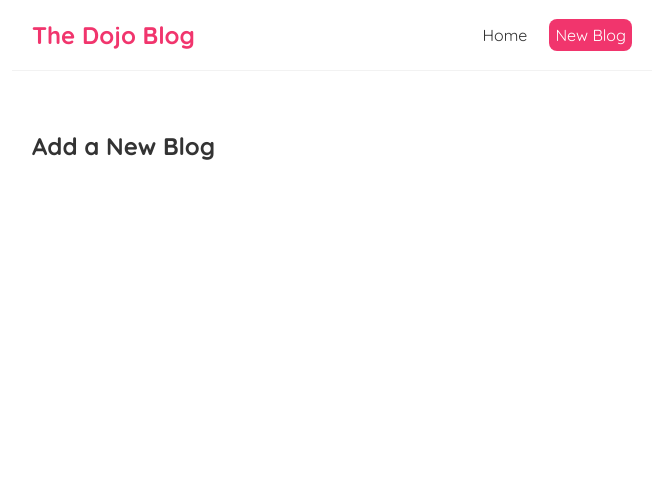
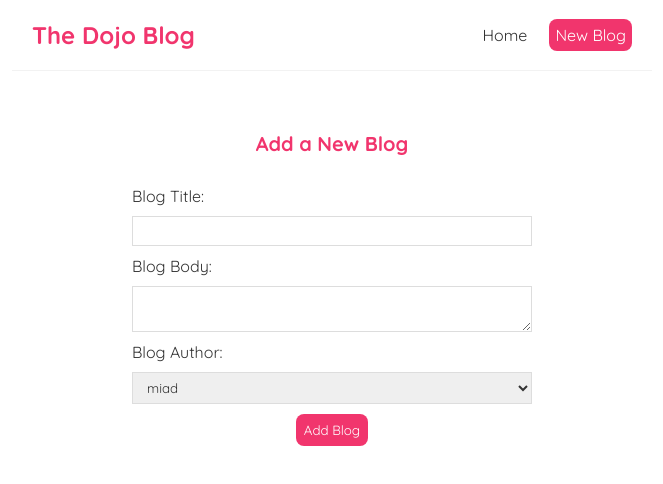
Before and after one commit to foadEbrahimi/Dojo-blog, a React (Create React App) app: page /create in a window 1280 px wide. Shown: the top 484 px of the page, without its empty margins (308-971 px from the left). Built offline with nearby package versions, Linux system fonts and the light colour scheme; the HTML template or start-up script is replaced by a standard one.

Commit message:
Create Form for add blog

```diff
--- a/src/components/Create.js
+++ b/src/components/Create.js
@@ -1,7 +1,33 @@
+import { useState } from 'react';
+
 const Create = () => {
+  const [title, setTitle] = useState('');
+  const [body, setBody] = useState('');
+  const [author, setAuthor] = useState('');
   return (
     <div className="create">
       <h2>Add a New Blog</h2>
+      <form>
+        <label>Blog Title:</label>
+        <input
+          type="text"
+          required
+          value={title}
+          onChange={e => setTitle(e.target.value)}
+        />
+        <label>Blog Body:</label>
+        <textarea
+          required
+          value={body}
+          onChange={e => setBody(e.target.value)}
+        ></textarea>
+        <label>Blog Author:</label>
+        <select value={author} onChange={e => setAuthor(e.target.value)}>
+          <option value="miad">miad</option>
+          <option value="foad">foad</option>
+        </select>
+        <button>Add Blog</button>
+      </form>
     </div>
   );
 };
--- a/src/index.css
+++ b/src/index.css
@@ -51,6 +51,8 @@
 .blog-preview a {
   text-decoration: none;
 }
+
+/* blog details page */
 .blog-details h2 {
   font-size: 20px;
   color: #f1356d;
@@ -67,3 +69,39 @@
   border-radius: 8px;
   cursor: pointer;
 }
+
+/* create new blog form */
+.create {
+  max-width: 400px;
+  margin: 0 auto;
+  text-align: center;
+}
+.create label {
+  text-align: left;
+  display: block;
+}
+.create h2 {
+  font-size: 20px;
+  color: #f1356d;
+  margin-bottom: 30px;
+}
+.create input,
+.create textarea,
+.create select {
+  width: 100%;
+  max-width: 100%;
+  min-width: 100%;
+  padding: 6px 10px;
+  margin: 10px 0;
+  border: 1px solid #ddd;
+  box-sizing: border-box;
+  display: block;
+}
+.create button {
+  background: #f1356d;
+  color: #fff;
+  border: 0;
+  padding: 8px;
+  border-radius: 8px;
+  cursor: pointer;
+}
```
